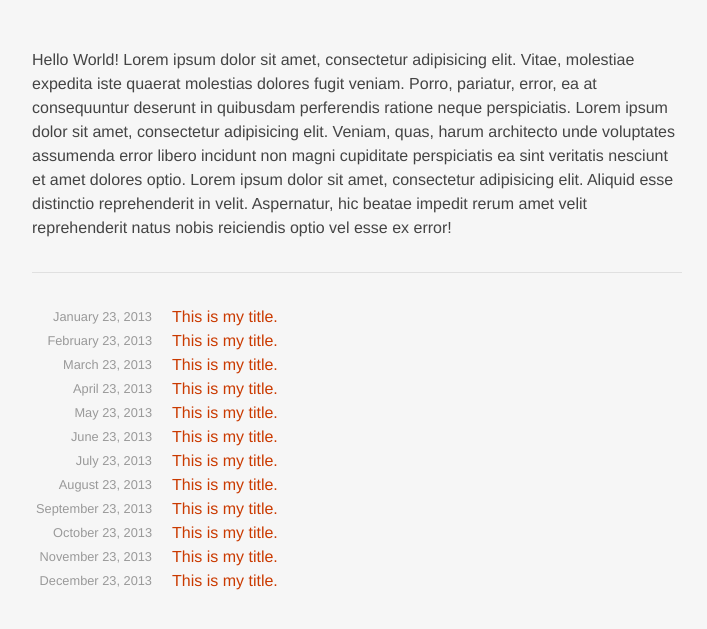
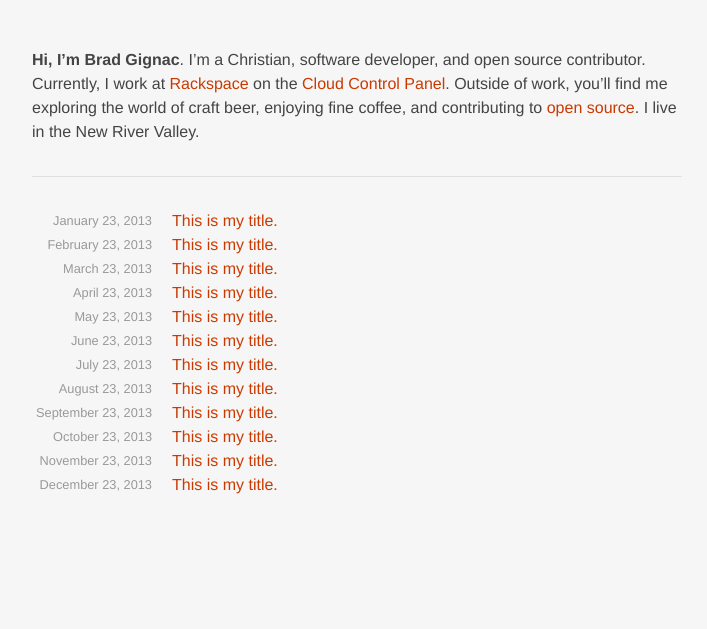
Before and after one commit to bradgignac/bradgignac.github.io, a Jekyll site: the page built from index.md, in a window 1280 px wide. Shown: the top 629 px of the page, without its empty margins (283-990 px from the left). Built offline with Jekyll 4.4.1, drawn with Linux system fonts in a browser that asks for light colours.

Commit message:
Re-use existing landing page content.

```diff
--- a/index.md
+++ b/index.md
@@ -3,4 +3,8 @@ layout: landing
 title: Brad Gignac
 ---
 
-Hello World! Lorem ipsum dolor sit amet, consectetur adipisicing elit. Vitae, molestiae expedita iste quaerat molestias dolores fugit veniam. Porro, pariatur, error, ea at consequuntur deserunt in quibusdam perferendis ratione neque perspiciatis. Lorem ipsum dolor sit amet, consectetur adipisicing elit. Veniam, quas, harum architecto unde voluptates assumenda error libero incidunt non magni cupiditate perspiciatis ea sint veritatis nesciunt et amet dolores optio. Lorem ipsum dolor sit amet, consectetur adipisicing elit. Aliquid esse distinctio reprehenderit in velit. Aspernatur, hic beatae impedit rerum amet velit reprehenderit natus nobis reiciendis optio vel esse ex error!
+**Hi, I'm Brad Gignac**. I'm a Christian, software developer, and open source
+contributor. Currently, I work at [Rackspace](http://www.rackspace.com) on the
+[Cloud Control Panel](https://mycloud.rackspace.com). Outside of work, you'll
+find me exploring the world of craft beer, enjoying fine coffee, and contributing
+to [open source](https://github.com/bradgignac). I live in the New River Valley.
```
